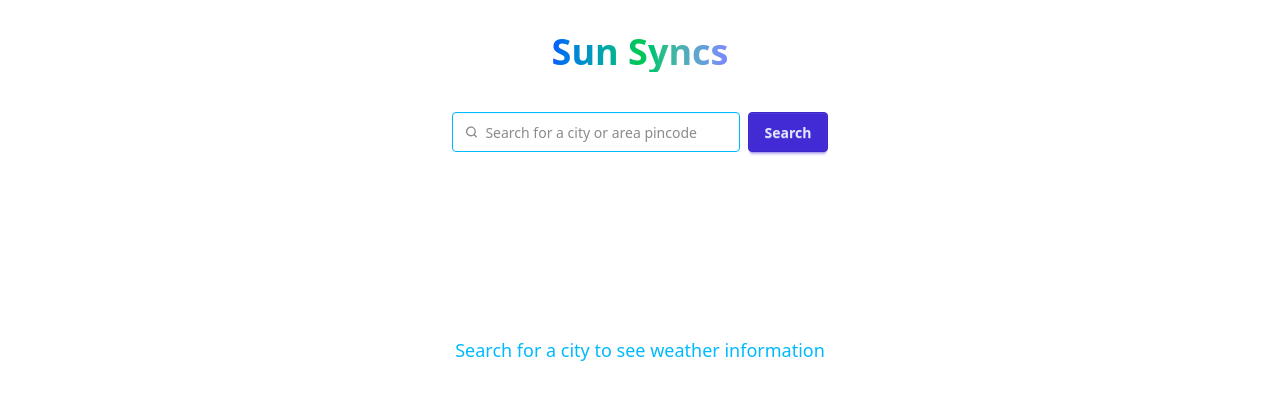
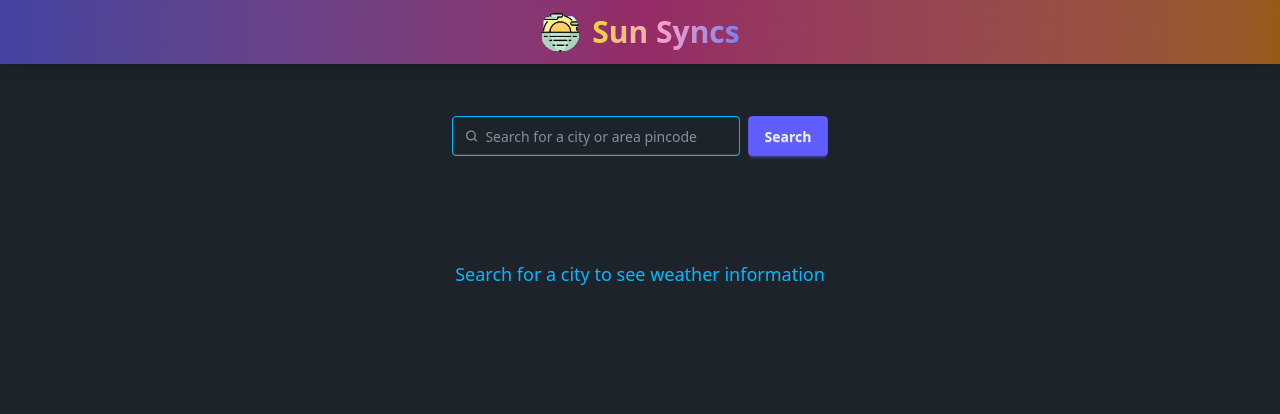
Before and after one commit to TBS96/weather-app-react, a React (Vite) app: page / in a window 1280 px wide. Shown: the top 414 px of the page. Built offline with nearby package versions, Linux system fonts and the light colour scheme; no server answers.

Commit message:
feat: add Header component and integrate it into the App layout
Signed-off-by: TBS96 <9tbs6@proton.me>

```diff
--- a/index.html
+++ b/index.html
@@ -1,5 +1,5 @@
 <!doctype html>
-<html lang="en">
+<html lang="en" data-theme="dark">
   <head>
     <meta charset="UTF-8" />
     <link rel="icon" href="/favicon.ico" />
--- a/src/App.jsx
+++ b/src/App.jsx
@@ -3,6 +3,7 @@ import React from 'react'
 import { WeatherProvider } from './context/WeatherContext'
 import Home from './pages/Home'
 import Footer from './components/Footer';
+import Header from './components/Header';
 
 const queryClient = new QueryClient();
 
@@ -10,6 +11,7 @@ const App = () => {
   return (
     <QueryClientProvider client={queryClient}>
       <WeatherProvider>
+        <Header />
         <Home />
         <Footer />
       </WeatherProvider>
--- /dev/null
+++ b/src/components/Header.jsx
@@ -0,0 +1,20 @@
+import React from 'react'
+
+const Header = () => {
+    return (
+        <header className='sticky top-0 z-50 bg-gradient-to-r from-indigo-500/55 via-pink-500/55 to-orange-400/55 shadow-lg mb-5 glass'>
+            <a href='/' className='max-w-7xl mx-auto px-4 py-3 flex items-center justify-center gap-3'>
+                <img
+                    src='/pwa-64x64.png'
+                    alt='SunSyncs Logo'
+                    className='size-10 rounded-full'
+                />
+                <h1 className='text-3xl font-extrabold bg-gradient-to-r from-yellow-300 via-pink-300 to-indigo-400 bg-clip-text text-transparent'>
+                    Sun Syncs
+                </h1>
+            </a>
+        </header>
+    )
+}
+
+export default Header
--- a/src/pages/Home.jsx
+++ b/src/pages/Home.jsx
@@ -21,9 +21,6 @@ const Home = () => {
 
     return (
         <section className='flex flex-col items-center min-h-screen p-4 md:p-8'>
-            <a href='/' className='text-3xl md:text-4xl font-bold mb-8 md:mb-10 text-center bg-gradient-to-r from-blue-600 via-green-500 to-indigo-400 inline-block text-transparent bg-clip-text'>
-                Sun Syncs
-            </a>
 
             <div className='flex flex-col sm:flex-row gap-4 sm:gap-2 mb-6'>
                 <label className='input input-info w-72 tooltip' data-tip='Search for a city or area pincode'>
@@ -55,7 +52,7 @@ const Home = () => {
             {showWeather ?
                 (<WeatherCard />)
                 :
-                (<p className='text-center text-lg text-info mt-40'>Search for a city to see weather information</p>)
+                (<p className='text-center text-lg text-info mt-20'>Search for a city to see weather information</p>)
             }
         </section>
     )
```
